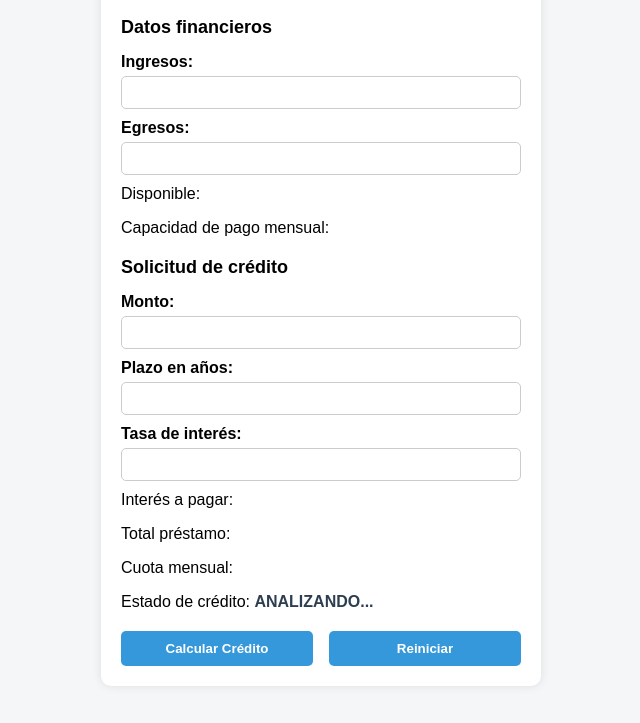
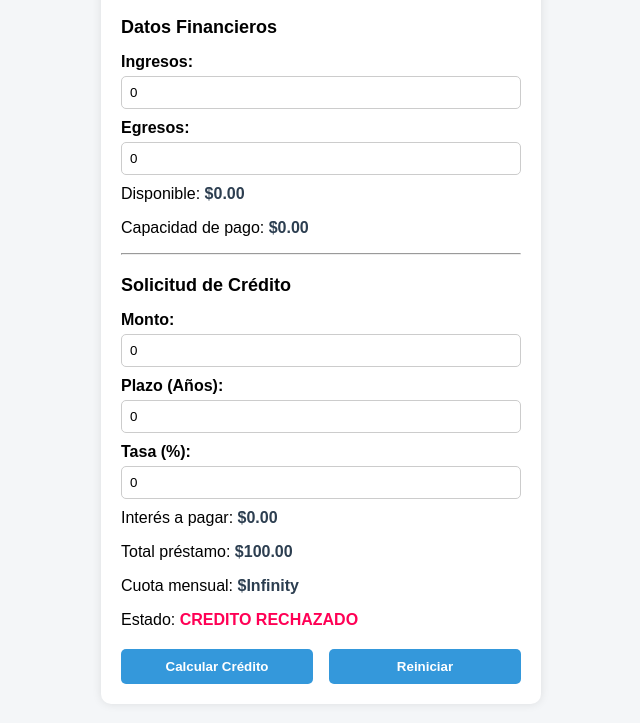
Before and after one commit to gabrielguevara1994-bot/simulador, a plain HTML site: page simulador.html in a window 1280 px wide. Both pictures are taken after a click on the button "Calcular Crédito". Shown: the part 121-844 px from the top of the page, without its empty margins (319-959 px from the left). Drawn offline with Linux system fonts and the light colour scheme.

Commit message:
Intereses y cuota mensual

```diff
--- a/funciones.js
+++ b/funciones.js
@@ -1,42 +1,34 @@
-function calcularDisponible(ingresos,egresos){
-let disponible=ingresos-egresos
-if (disponible<0){
-    disponible=0;
-}
-return disponible;
+function calcularDisponible(ingresos, egresos) {
+    let disp = ingresos - egresos;
+    return disp < 0 ? 0 : disp;
 }
 
-function calcularCapacidadDePago(montoDisponible){
-    let capasidadDePago=montoDisponible/2;
-    return capasidadDePago;
+function calcularCapacidadDePago(montoDisponible) {
+    return montoDisponible / 2;
 }
 
-function texto(id,variable){
-    let text1 = document.getElementById(id);
-    text1.innerText=variable.toFixed(2);
-
-}
-
-
 function calcularInteresSimple(monto, tasa, plazo) {
-
-    let tasaDecimal = tasa / 100;
-    let interes = plazo * monto * tasaDecimal;
-
-    return interes;
-}
-
-function calcular() {
-
-    let monto = parseInt(document.getElementById("txtMonto").value) || 0;
-    let plazo = parseInt(document.getElementById("txtPlazo").value) || 0;
-    let tasa = parseInt(document.getElementById("txtTasa").value) || 0;
-
-    let interesCalculado = calcularInteresSimple(monto, tasa, plazo);
-
-    texto("spnInteresPagar", interesCalculado);
+    return monto * (tasa / 100) * plazo;
 }
 
 function calcularTotalPagar(monto, interes) {
-    return monto + interes + 100;
+    return monto + interes + 100; // +100 de SOLCA/Impuestos
 }
+
+function calcularCuotaMensual(total, plazo) {
+    return total / (plazo * 12);
+}
+
+function aprobarCredito(capacidad, cuota) {
+    return capacidad >= cuota;
+}
+
+// FUNCIÓN CORREGIDA PARA EVITAR EL ERROR DE 'NULL'
+function texto(id, variable) {
+    let elemento = document.getElementById(id);
+    if (elemento) {
+        elemento.innerText = "$" + variable.toFixed(2);
+    } else {
+        console.warn("No se encontró el elemento con ID: " + id);
+    }
+}
--- a/simulador.html
+++ b/simulador.html
@@ -5,45 +5,41 @@
     <meta name="viewport" content="width=device-width, initial-scale=1.0">
     <title>Simulador de Crédito</title>
     <link rel="stylesheet" href="simulador.css">
-
 </head>
 <body>
-
     <div class="container">
         <h1>Simulador de Crédito</h1>
 
-        <h2>Datos financieros</h2>
-        <label for="txtIngresos">Ingresos:</label>
-        <input type="text" id="txtIngresos">
+        <h2>Datos Financieros</h2>
+        <label>Ingresos:</label>
+        <input type="number" id="txtIngresos" value="0">
+        <label>Egresos:</label>
+        <input type="number" id="txtEgresos" value="0">
+        <p>Disponible: <span id="spnDisponible">$0.00</span></p>
+        <p>Capacidad de pago: <span id="spnCapacidadPago">$0.00</span></p>
 
-        <label for="txtEgresos">Egresos:</label>
-        <input type="text" id="txtEgresos">
+        <hr>
 
-        <p>Disponible: <span id="spnDisponible" ></span></p>
-        <p>Capacidad de pago mensual: <span id="spnCapacidadPago"></span></p>
+        <h2>Solicitud de Crédito</h2>
+        <label>Monto:</label>
+        <input type="number" id="txtMonto" value="0">
+        <label>Plazo (Años):</label>
+        <input type="number" id="txtPlazo" value="0">
+        <label>Tasa (%):</label>
+        <input type="number" id="txtTasaInteres" value="0">
 
-        <h2>Solicitud de crédito</h2>
-        <label for="txtMonto">Monto:</label>
-        <input type="text" id="txtMonto">
-
-        <label for="txtPlazo">Plazo en años:</label>
-        <input type="text" id="txtPlazo">
-
-        <label for="txtTasaInteres">Tasa de interés:</label>
-        <input type="text" id="txtTasaInteres">
-
-        <p>Interés a pagar: <span id="spnInteresPagar"></span></p>
-        <p>Total préstamo: <span id="spnTotalPrestamo"></span></p>
-        <p>Cuota mensual: <span id="spnCuotaMensual"></span></p>
-        <p>Estado de crédito: <span id="spnEstadoCredito">ANALIZANDO...</span></p>
+        <p>Interés a pagar: <span id="spnInteresPagar">$0.00</span></p>
+        <p>Total préstamo: <span id="lblTotalValor">$0.00</span></p>
+        <p>Cuota mensual: <span id="lblCuotaValor">$0.00</span></p>
+        <p>Estado: <span id="lblMensaje">ESPERANDO...</span></p>
 
         <div class="buttons">
-            <button id="btnCalcularCredito" onclick="calcular()">Calcular Crédito</button>
-            <button id="btnReiniciar">Reiniciar</button>
+            <button onclick="calcular()">Calcular Crédito</button>
+            <button onclick="location.reload()">Reiniciar</button>
         </div>
     </div>
-    <script  src="simulador.js"></script>
+
     <script src="funciones.js"></script>
-
+    <script src="simulador.js"></script>
 </body>
 </html>
--- a/simulador.js
+++ b/simulador.js
@@ -1,15 +1,34 @@
+function calcular() {
+    // Leer valores
+    let ingresos = parseFloat(document.getElementById("txtIngresos").value) || 0;
+    let egresos = parseFloat(document.getElementById("txtEgresos").value) || 0;
+    let monto = parseFloat(document.getElementById("txtMonto").value) || 0;
+    let plazo = parseFloat(document.getElementById("txtPlazo").value) || 0;
+    let tasa = parseFloat(document.getElementById("txtTasaInteres").value) || 0;
 
+    // Procesar
+    let disponible = calcularDisponible(ingresos, egresos);
+    let capacidad = calcularCapacidadDePago(disponible);
+    let interes = calcularInteresSimple(monto, tasa, plazo);
+    let total = calcularTotalPagar(monto, interes);
+    let cuota = calcularCuotaMensual(total, plazo);
 
-function calcular() {
-    let monto = parseInt(document.getElementById("txtMonto").value) || 0;
-    let plazo = parseInt(document.getElementById("txtPlazo").value) || 0;
-    let tasa = parseInt(document.getElementById("txtTasa").value) || 0;
+    // Mostrar resultados
+    texto("spnDisponible", disponible);
+    texto("spnCapacidadPago", capacidad);
+    texto("spnInteresPagar", interes);
+    texto("lblTotalValor", total);
+    texto("lblCuotaValor", cuota);
 
-    let interesGenerado = calcularInteresSimple(monto, tasa, plazo);
-
-    let totalAPagar = calcularTotalPagar(monto, interesGenerado);
-
-    texto("lblInteresValor", interesGenerado);
-
-    texto("lblTotalValor", totalAPagar);
+    // Veredicto
+    let mensaje = document.getElementById("lblMensaje");
+    if (mensaje) {
+        if (aprobarCredito(capacidad, cuota) && cuota > 0) {
+            mensaje.innerText = "CREDITO APROBADO";
+            mensaje.style.color = "#10b981";
+        } else {
+            mensaje.innerText = "CREDITO RECHAZADO";
+            mensaje.style.color = "#ff0055";
+        }
+    }
 }
```
